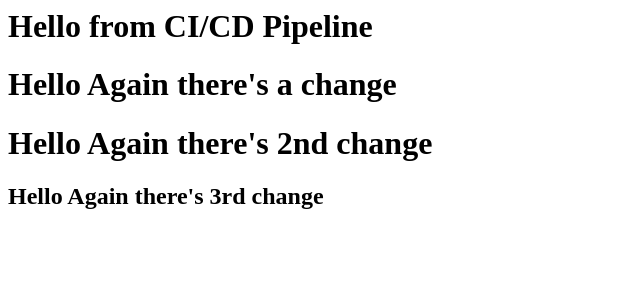
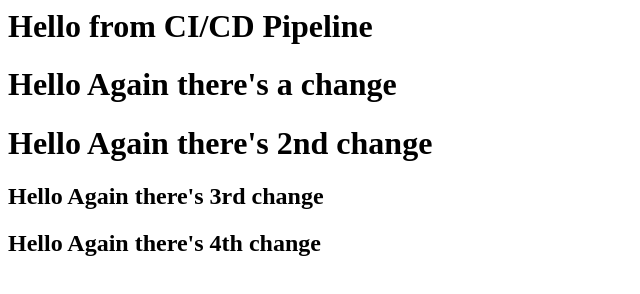
Before and after one commit to Protagonist-8/aws-cicd-task-repo, a plain HTML site: page index.html in a window 1280 px wide. Shown: the whole page, without its empty margins (0-640 px from the left). Drawn offline with Linux system fonts and the light colour scheme.

Commit message:
6th commit

```diff
--- a/index.html
+++ b/index.html
@@ -5,3 +5,5 @@
 <h1>Hello Again there's 2nd change</h1>
 
 <h2>Hello Again there's 3rd change</h2>
+
+<h2>Hello Again there's 4th change</h2>
```
